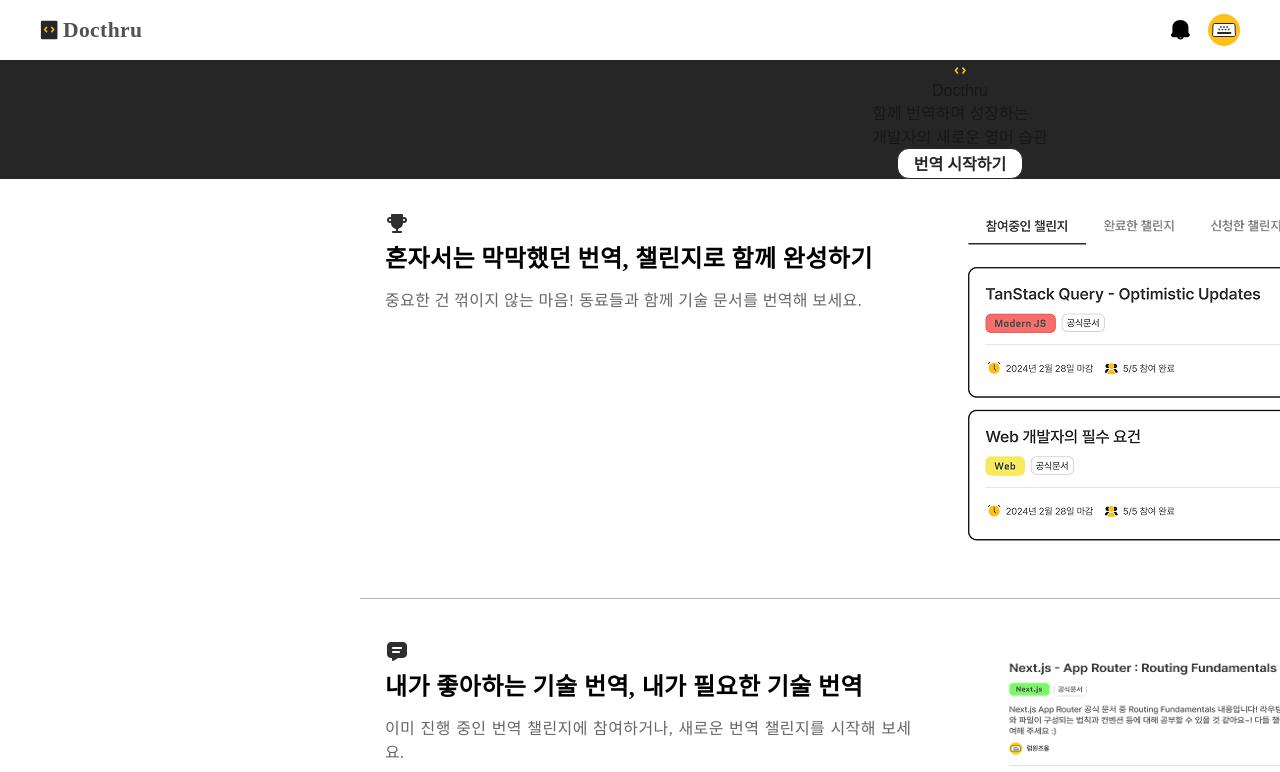
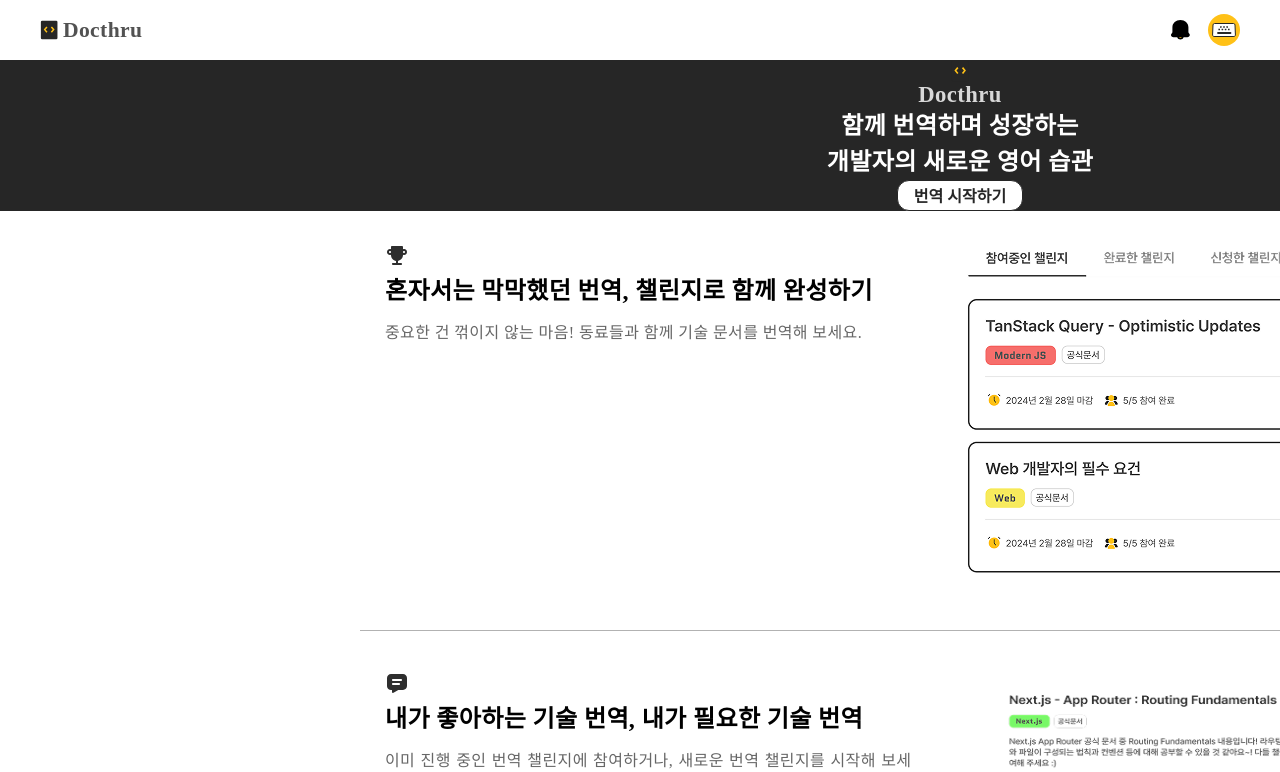
Before and after one commit to Codeit-MiddleProject-team2/7-docthru-team2-fe, a Next.js app: page / in a window 1280 px wide. Shown: the top 772 px of the page. Built offline with nearby package versions, Linux system fonts and the light colour scheme.

Commit message:
랜딩페이지 스타일 약간 수정 #1

```diff
--- a/pages/index.js
+++ b/pages/index.js
@@ -1,6 +1,5 @@
 import Image from "next/image";
 import styles from "@/styles/Home.module.css";
-import Navbar from "@/components/Navbar";
 import CustomBtnMini from "@/components/CustomBtnMini";
 import { useRouter } from "next/router";
 
@@ -16,8 +15,8 @@ export default function Home() {
           height={22}
           alt="독스루 로고 아이콘"
         />
-        <div>Docthru</div>
-        <div>
+        <div className={styles.docthru}>Docthru</div>
+        <div className={styles.topTitle}>
           함께 번역하며 성장하는
           <br />
           개발자의 새로운 영어 습관
--- a/styles/Home.module.css
+++ b/styles/Home.module.css
@@ -6,6 +6,8 @@
   justify-content: center;
   align-items: center;
   background-color: white;
+
+  padding-bottom: 122px;
 }
 
 .top {
@@ -17,6 +19,30 @@
   display: flex;
   flex-direction: column;
   align-items: center;
+}
+
+.docthru {
+  color: #d8d8d8;
+  text-align: justify;
+  font-feature-settings: "liga" off, "clig" off;
+  font-family: Quantico;
+  font-size: 22.68px;
+  font-style: normal;
+  font-weight: 700;
+  line-height: normal;
+  letter-spacing: 0.41px;
+}
+
+.topTitle {
+  color: #fff;
+  text-align: center;
+  font-feature-settings: "liga" off, "clig" off;
+  font-family: Pretendard;
+  font-size: 24px;
+  font-style: normal;
+  font-weight: 600;
+  line-height: 36px; /* 150% */
+  letter-spacing: 0.39px;
 }
 
 .home {
```
